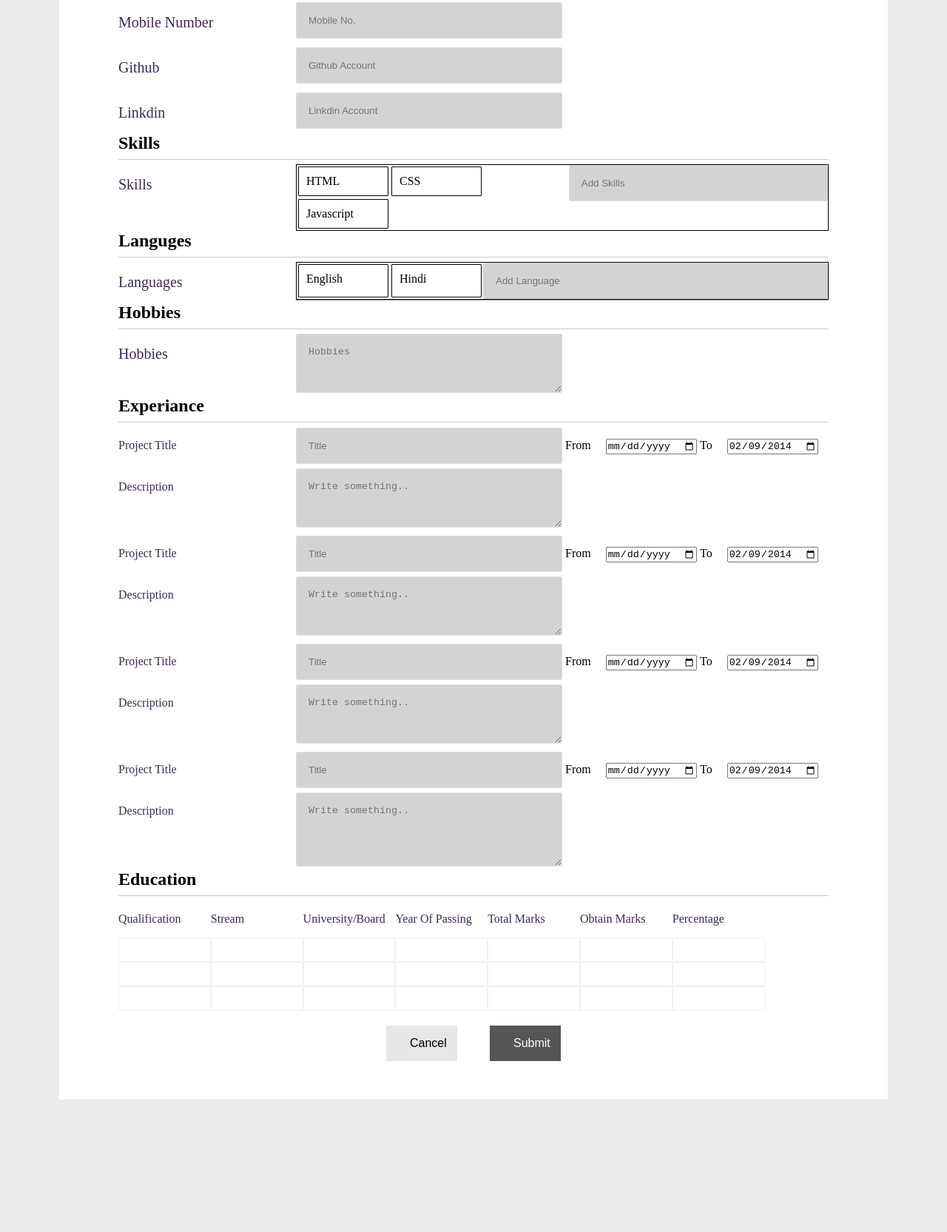
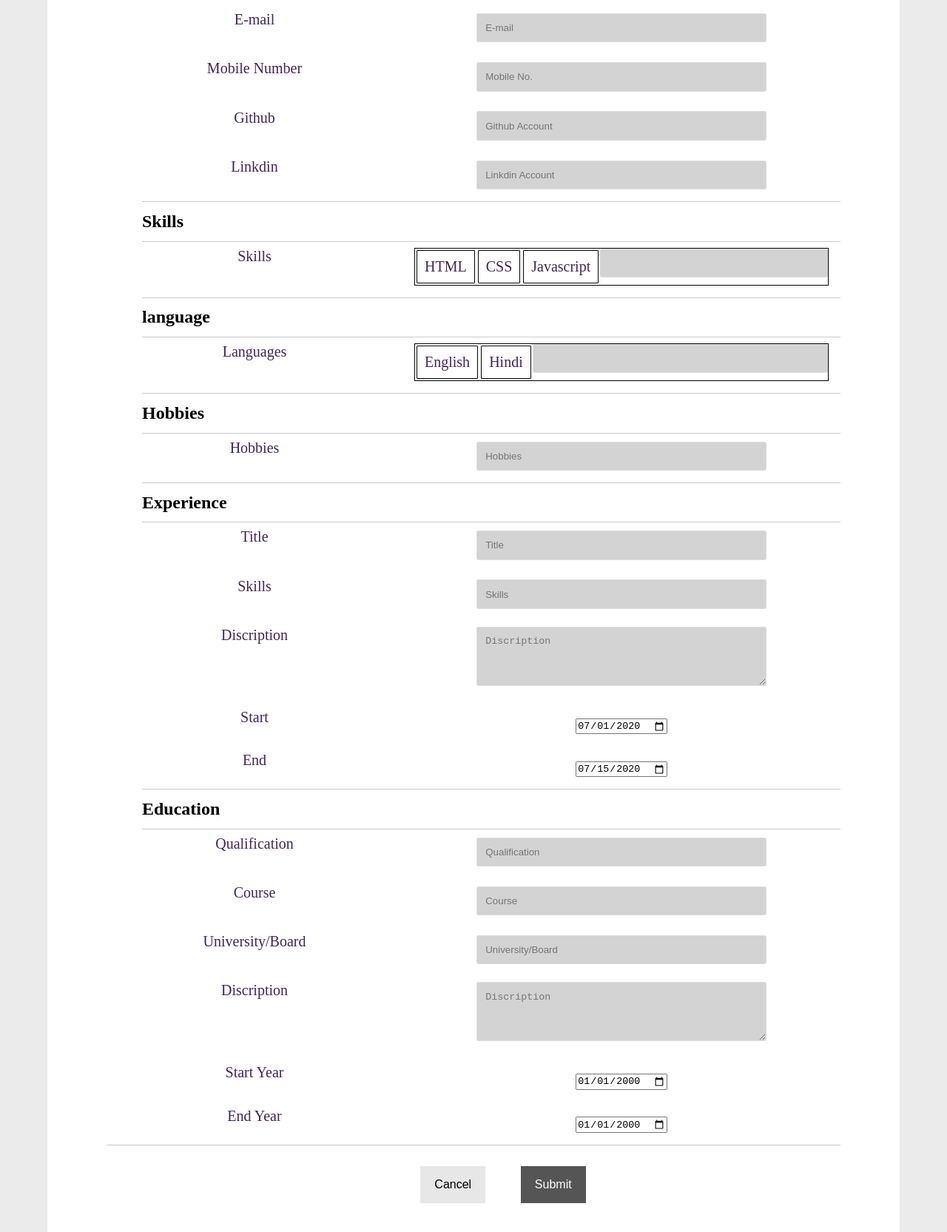
Before and after one commit to Pankajsharma1997/Resume-Template, a plain HTML site: page form.html in a window 1280 px wide. Shown: the part 522-2187 px from the top of the page at 74% size. Before the commit the page ends 2088 px from the top, so only its background shows below. Drawn offline with Linux system fonts and the light colour scheme.

Commit message:
grid structure

```diff
--- a/form.html
+++ b/form.html
@@ -14,281 +14,201 @@
         const formData = new FormData(event.target);
         let data = {}
         for (let [key, value] of formData.entries()) {
-            data = { ...data, [key]: value }
+            data = {
+                ...data,
+                [key]: value
+            }
         }
         console.log('data', data)
     }
 </script>
 
 <body>
-    <main class="container">
+    <main>
+        <form onsubmit="onSubmitHandler(event);">
+            <div class="grid-container">
+                <!-- Title -->
+                <h1 class="title"> Resume Form </h1>
+                <h2 class="headings"> Basic Details</h2>
+                <div class="grid-item" id="content">
+                    <!-- First Name -->
+                    <label for="fname">First Name </label></div>
+                <div class="grid-item"><input type="text" id="fname" name="firstname" placeholder="First Name">
+                </div>
+                <!--Last Name  -->
+                <div class="grid-item" id="content">
+                    <label for="fname">Last Name</label> </div>
+                <div class="grid-item"><input type="text" id="lname" name="Lastname" placeholder="Last Name">
+                </div>
+                <!--Profile -->
+                <div class="grid-item" id="content">
+                    <label for="profile">Profile</label></div>
+                <div class="grid-item"><input type="text" id="profile" name="profile" placeholder="Profile">
+                </div>
+                <!-- Address -->
+                <div class="grid-item" id="content">
+                    <label for="Address">Address</label> </div>
+                <div class="grid-item">
+                    <textarea id="Address" name="Address" placeholder="Address" style="height:80px"></textarea>
+                </div>
 
-        <h1> Resume Form </h1>
-
-        <form onsubmit="onSubmitHandler(event);">
-            <h2 class="headings"> Basic Details</h2>
-            <div class="row">
-                <div class="col-25" id="content">
-                    <label for="fname">First Name</label>
-                </div>
-                <div class="col-75">
-                    <input type="text" id="fname" name="firstname" placeholder="First Name">
-                </div>
-            </div>
-            <div class="row">
-                <div class="col-25" id="content">
-                    <label for="lname">Last Name</label>
-                </div>
-                <div class="col-75">
-                    <input type="text" id="lname" name="lastname" placeholder=" last Name">
-                </div>
-            </div>
-            <div class="row">
-                <div class="col-25" id="content">
-                    <label for="profile">Profile</label>
-                </div>
-                <div class="col-75">
-                    <input type="text" id="profile" name="profile" placeholder="Profile">
-
-                </div>
-            </div>
-            <div class="row">
-                <div class="col-25" id="content">
-                    <label for="Address">Address</label>
-                </div>
-                <div class="col-75">
-                    <textarea id="Address" name="Address" placeholder="Address"
-                        style="height:80px"></textarea>
-                </div>
-            </div>
-            <div class="row">
-                <div class="col-25" id="content">
-                    <label for="Email">E-mail</label>
-                </div>
-                <div class="col-75">
+                <!-- Email -->
+                <div class="grid-item" id="content">
+                    <label for="Email">E-mail</label> </div>
+                <div class="grid-item">
                     <input type="text" id="Email" name="Email" placeholder="E-mail">
                 </div>
-            </div>
 
-            <div class="row">
-                <div class="col-25" id="content">
+                <!--Mobile Number  -->
+                <div class="grid-item" id="content">
                     <label for="mobile number">Mobile Number</label>
                 </div>
-                <div class="col-75">
+                <div class="grid-item">
                     <input type="Number" id="mobile number" name="mobile number" placeholder="Mobile No.">
                 </div>
-            </div>
 
-            <div class="row">
-                <div class="col-25" id="content">
+                <!--Github Account  -->
+                <div class="grid-item" id="content">
                     <label for="github">Github</label>
                 </div>
-                <div class="col-75">
+                <div class="grid-item">
                     <input type="text" id="github" name="github" placeholder="Github Account">
                 </div>
-            </div>
-
-            <div class="row">
-                <div class="col-25" id="content">
+                <!-- Linkdin Account -->
+                <div class="grid-item" id="content">
                     <label for="linkdin">Linkdin</label>
                 </div>
-                <div class="col-75">
+                <div class="grid-item">
                     <input type="text" id="Linkdin" name="Linkdin" placeholder="Linkdin Account">
                 </div>
-            </div>
 
-            <h2 class="headings"> Skills</h2>
-            <div class="row">
-                <div class="col-25" id="content">
-                    <label for="languages">Skills</label>
+                <!-- Skills -->
+
+                <h2 class="headings">Skills</h2>
+                <div class="grid-item" id="content">
+                    <label for="Skills">Skills</label>
                 </div>
-                <div class="col-75">
-                <div class="input-box">
-                        <ul>
-                          <li>HTML</li>
-                          <li>CSS</li>
-                          <li>Javascript</li>
-                        </ul>
-                        <input type="text" placeholder="Add Skills" />
-                    </div>
-                    </div>
-            </div>
-
-            <h2 class="headings"> Languges</h2>
-            <div class="row">
-                <div class="col-25" id="content">
-                    <label for="language">Languages</label>
-                </div>
-                <div class="col-75">
+                <div class="grid-item">
                     <div class="input-box">
                         <ul>
-                          <li>English</li>
-                          <li>Hindi</li>
+                            <li>HTML</li>
+                            <li>CSS</li>
+                            <li>Javascript</li>
+                            <input type="text" />
                         </ul>
-                        <input type="text" placeholder="Add Language" />
-                    </div>
-                    </div>
-                    <hr>
-                </div>
 
-                <h2 class="headings"> Hobbies</h2>
-                <div class="row">
-                    <div class="col-25" id="content">
-                        <label for="Hobbies">Hobbies</label>
-                    </div>
-                    <div class="col-75">
-                        <textarea id="Hobbies" name="Hobbies" placeholder="Hobbies"
-                            style="height:80px"></textarea>
                     </div>
                 </div>
 
 
-
-                <h2 class="headings"> Experiance</h2>
-                <div class="rows">
-                    <div class="col-25">
-                        <label for="Title">Project Title</label>
-                    </div>
-                    <div class="col-75">
-                        <input type="text" id="Title" name="Title" placeholder="Title">
-                        <label for="From">From</label>
-                        <input type="date" id="myDate" value="2020/07/01">
-                        <label for="To">To</label>
-                        <input type="date" id="myDate" value="2014-02-09">
+                <!-- Languages -->
+                <h2 class="headings">language</h2>
+                <div class="grid-item" id="content">
+                    <label for="Languages">Languages</label>
+                </div>
+                <div class="grid-item">
+                    <div class="input-box">
+                        <ul>
+                            <li>English</li>
+                            <li>Hindi</li>
+                       <input type="text"/>
+                    </ul>
                     </div>
                 </div>
 
-                <div class="row">
-                    <div class="col-25">
-                        <label for="Description">Description</label>
-                    </div>
-                    <div class="col-75">
-                        <textarea id="Description" name="Description" placeholder="Write something.."
-                            style="height:80px"></textarea>
-                    </div>
-                </div>
-
-                <div class="rows">
-                    <div class="col-25">
-                        <label for="Title">Project Title</label>
-                    </div>
-                    <div class="col-75">
-                        <input type="text" id="Title" name="Title" placeholder="Title">
-                        <label for="From">From</label>
-                        <input type="date" id="myDate" value="2020/07/01">
-                        <label for="To">To</label>
-                        <input type="date" id="myDate" value="2014-02-09">
-                    </div>
-                </div>
-
-                <div class="row">
-                    <div class="col-25">
-                        <label for="Description">Description</label>
-                    </div>
-                    <div class="col-75">
-                        <textarea id="Description" name="Description" placeholder="Write something.."
-                            style="height:80px"></textarea>
-                    </div>
-                </div>
-
-                <div class="rows">
-                    <div class="col-25">
-                        <label for="Title">Project Title </label>
-                    </div>
-                    <div class="col-75">
-                        <input type="text" id="Title" name="Title" placeholder="Title">
-                        <label for="From">From</label>
-                        <input type="date" id="myDate" value="2020/07/01">
-                        <label for="To">To</label>
-                        <input type="date" id="myDate" value="2014-02-09">
-                    </div>
-                </div>
-
-                <div class="row">
-                    <div class="col-25">
-                        <label for="Description">Description</label>
-                    </div>
-                    <div class="col-75">
-                        <textarea id="Description" name="Description" placeholder="Write something.."
-                            style="height:80px"></textarea>
-                    </div>
-                </div>
-
-                <div class="rows">
-                    <div class="col-25">
-                        <label for="Title">Project Title</label>
-                    </div>
-                    <div class="col-75">
-                        <input type="text" id="Title" name="Title" placeholder="Title">
-                        <label for="From">From</label>
-                        <input type="date" id="myDate" value="2020/07/01">
-                        <label for="To">To</label>
-                        <input type="date" id="myDate" value="2014-02-09">
-                    </div>
+                <!-- Hobbies -->
+                <h2 class="headings"> Hobbies</h2>
+                <div class="grid-item" id="content">
+                    <label for="Hobbies">Hobbies</label></div>
+                <div class="grid-item">
+                    <input type="text" id="Hobbies" name="Hobbies" placeholder="Hobbies">
                 </div>
 
 
-                <div class="row">
-                    <div class="col-25">
-                        <label for="Description">Description</label>
-                    </div>
-                    <div class="col-75">
-                        <textarea id="Description" name="Description" placeholder="Write something.."
-                            style="height:100px"></textarea>
-                    </div>
+                <!-- Experience -->
+                <h2 class="headings"> Experience</h2>
+                <!-- Title -->
+                <div class="grid-item" id="content">
+                    <label for="Title">Title </label> </div>
+                <div class="grid-item">
+                    <input type="text" id="Title" name="Title" placeholder="Title">
                 </div>
+                <!-- Skills -->
+                <div class="grid-item" id="content">
+                    <label for="Skills">Skills </label> </div>
+                <div class="grid-item">
+                    <input type="text" id="Skills" name="Skills" placeholder="Skills">
+                </div>
+                <!-- Discription -->
+                <div class="grid-item" id="content">
+                    <label for="Discription">Discription </label>
+                </div>
+                <div class="grid-item">
+                    <textarea name="Discription" placeholder="Discription" style="height:80px"></textarea>
+                </div>
+                <!-- Start & End Date  -->
+                <div class="grid-item" id="content">
+                    <label for="Start">Start </label>
+                </div>
+                <div class="grid-item">
+                    <input type="date" id="myDate" value="2020-07-01">
+                </div>
+                <div class="grid-item" id="content">
+                    <label for="End">End</label>
+                </div>
+                <div class="grid-item">
+                    <input type="date" id="myDate" value="2020-07-15">
+                </div>
+                <!--Education  -->
                 <h2 class="headings">Education</h2>
-                <div class="rows">
-                    <div class="col-50">
-                        <label for="qualification">Qualification</label><br>
-                        <input type="text1" placeholder=""><br>
-                        <input type="text1" placeholder=""><br>
-                        <input type="text1" placeholder=""><br>
-                    </div>
-                    <div class="col-50">
-                        <label for="qualification">Stream</label><br>
-                        <input type="text1" placeholder=""><br>
-                        <input type="text1" placeholder=""><br>
-                        <input type="text1" placeholder=""><br>
-                    </div>
-                    <div class="col-50">
-                        <label for="qualification">University/Board</label><br>
-                        <input type="text1" placeholder=""><br>
-                        <input type="text1" placeholder=""><br>
-                        <input type="text1" placeholder=""><br>
-                    </div>
-                    <div class="col-50">
-                        <label for="Year of Passing">Year Of Passing</label><br>
-                        <input type="Number1" id="year of passing" name="Year of passing" placeholder=""> <br>
-                        <input type="Number1" id="year of passing" name="Year of passing" placeholder=""> <br>
-                        <input type="Number1" id="year of passing" name="Year of passing" placeholder=""> <br>
-                    </div>
-                    <div class="col-50">
-                        <label for="Total Marks">Total Marks</label><br>
-                        <input type="Number1" id="Total marks" name="Total marks" placeholder=""> <br>
-                        <input type="Number1" id="Total marks" name="Total marks" placeholder=""> <br>
-                        <input type="Number1" id="Total marks" name="Total marks" placeholder=""> <br>
-                    </div>
-                    <div class="col-50">
-                        <label for="obtain marks">Obtain Marks</label><br>
-                        <input type="Number1" id="obtain marks" name="obtain marks" placeholder=""> <br>
-                        <input type="Number1" id="obtain marks" name="obtain marks" placeholder=""> <br>
-                        <input type="Number1" id="obtain marks" name="obtain marks" placeholder=""> <br>
-
-                    </div>
-                    <div class="col-50">
-                        <label for="percentage">Percentage</label><br>
-                        <input type="Number1" id="percentage" name="percentage" placeholder=""> <br>
-                        <input type="Number1" id="percentage" name="percentage" placeholder=""><br>
-                        <input type="Number1" id="percentage" name="percentage" placeholder=""><br>
-                    </div>
+                <!-- Qualification -->
+                <div class="grid-item" id="content">
+                    <label for="Qualification">Qualification</label> </div>
+                <div class="grid-item">
+                    <input type="text" id="Qualification" name="Qualification" placeholder="Qualification">
+                </div>
+                <!-- Course -->
+                <div class="grid-item" id="content">
+                    <label for="Course">Course</label> </div>
+                <div class="grid-item">
+                    <input type="text" id="Course" name="Course" placeholder="Course">
                 </div>
 
-                <div class="btn-container">
-                    <button class="button btn-submit" type="Cancel">Cancel</button>
-                    <button class="button1 btn-cancel">Submit</button>
+                <!--University -->
+                <div class="grid-item" id="content">
+                    <label for="University">University/Board</label> </div>
+                <div class="grid-item">
+                    <input type="text" id="University" name="University" placeholder="University/Board">
                 </div>
 
+                <!-- Discription -->
+                <div class="grid-item" id="content">
+                    <label for="Discription">Discription </label>
+                </div>
+                <div class="grid-item">
+                    <textarea name="Discription" placeholder="Discription" style="height:80px"></textarea>
+                </div>
+                <!-- Start & End Date  -->
+                <div class="grid-item" id="content">
+                    <label for="Start">Start Year </label>
+                </div>
+                <div class="grid-item">
+                    <input type="date" id="myDate" value="2000-01-01">
+                </div>
+                <div class="grid-item" id="content">
+                    <label for="End">End Year</label>
+                </div>
+                <div class="grid-item">
+                    <input type="date" id="myDate" value="2000-01-01">
+                </div>
+
+                <!--Submit & Cancel Button   -->
+                <div class="grid-item" id="btn-container">
+                    <button class="cancel-button" type="Cancel">Cancel</button>
+                    <button class="submit-button">Submit</button>
+                </div>
+
+            </div>
         </form>
     </main>
 </body>
--- a/style2.css
+++ b/style2.css
@@ -9,30 +9,58 @@
 }
 
 
-.container {
-  margin: 5rem;
-  padding: 2rem 5rem;
-  background-color: var(--main-bg-color);
+
+
+/* Text formating classes */
+.headings {
+  border-bottom: 1px solid #8080806b;
+  border-top: 1px solid #8080806b;
+  border-width: 100%;
+  padding: 0.8rem 0 0.8rem 0;
+  margin-left: 3rem;
+  grid-column: span 2;
+
 }
 
-  .headings {
-    border-bottom: 1px solid #8080806b;
-    padding-bottom: 0.5rem;
+.title {
+  text-align: center;
+  color: var(--text-color);
+  margin: 1rem;
+  grid-column: span 2;
+
 }
 
-  .btn-container{
-    margin: auto;
+#content {
+  color: var(--text3-color);
+  font-size: 20px;
+}
+
+.grid-container {
+  display: grid;
+  grid-template-columns: 20rem auto;
+  background-color: var(--main-bg-color);
+  margin: 4rem;
+  padding: 2rem 5rem;
+
+}
+
+.grid-item {
+  background-color: rgba(255, 255, 255, 0.8);
+  padding: 0.5rem 1rem 1rem 6rem;
+  font-size: 30px;
   text-align: center;
+
 }
+
 
 /* Style inputs, select elements and textareas */
 input[type=text],
 textarea,
 input[type=number] {
-  width: 50%;
-  padding: 1rem;
-  outline:none;
-  border: 1px ridge  rgba(228, 222, 222, 0.767);
+  width: 70%;
+  padding: 0.7rem;
+  outline: none;
+  border: 1px ridge rgba(228, 222, 222, 0.767);
   border-radius: 3px;
   box-sizing: border-box;
   resize: vertical;
@@ -40,88 +68,35 @@ input[type=number] {
   background-color: lightgray;
 }
 
-input[type=text1],
-input[type=number1] {
-  width: 100%;
-  padding: 0.5rem;
-  border: 1px ridge rgba(228, 222, 222, 0.473);
-  border-radius: 2px;
-  box-sizing: border-box;
-  resize: vertical;
-  color: var(--text-color);
+
+/* style the button  alignment*/
+#btn-container {
+ text-align: center;
+  grid-column: span 2;
+  border-top: 1px solid #8080806b;
 }
 
-/* Style the label to display next to the inputs */
-label {
-  padding: 1rem 1rem 1rem 0;
-  display: inline-block;
-}
-
-
-/* Floating column for labels: 25% width */
-.col-25 {
-  float: left;
-  width: 25%;
-  margin-top: 6px;
-  color: var(--text3-color);
-}
-
-/* Floating column for labels: 25% width */
-.col-50 {
-  float: left;
-  width: 13%;
-  margin-top: 6px;
-  color: var(--text3-color);
-}
-
-
-
-/* Floating column for inputs: 75% width */
-.col-75 {
-  float: left;
-  width: 75%;
-  margin-top: 6px;
-}
-
-/* Clear floats after the columns */
-.row:after {
-  content: "";
-  display: table;
-  clear: both;
-}
-
-h1 {
-  text-align: center;
-  color: var(--text-color);
-}
-
-
-
-#content {
-  color: var(--text3-color);
-  font-size: 20px;
-}
-
-
-
-.button {
+/* style  the Cancel Button */
+.cancel-button {
   width: 10%;
   background-color: #e7e7e7;
   border: none;
   color: black;
-  padding: 15px 32px;
+  padding: 1rem 1rem 1rem 1rem;
   text-align: center;
   text-decoration: none;
   display: inline-block;
   font-size: 16px;
-  margin: 20px 40px 20px 0 ;
+  margin: 20px 40px 20px 0;
 }
-.button1 {
+
+/* style  the Submit Button */
+.submit-button {
   width: 10%;
   background-color: #555555;
   border: none;
   color: white;
-  padding: 15px 32px;
+  padding: 1rem 1rem 1rem 1rem;
   text-align: center;
   text-decoration: none;
   display: inline-block;
@@ -130,42 +105,51 @@ h1 {
 
 }
 
-.button:hover {
-  background-color:lightslategray;
+/* style  the Cancel button Hover */
+.cancel-button:hover {
+  background-color: lightslategray;
   color: red;
 }
-.button1:hover {
-  background-color:lightskyblue;
+
+/* style  the Submit button Hover */
+.submit-button:hover {
+  background-color: lightskyblue;
   color: blue;
 }
-*{
+
+* {
   margin: 0px;
   padding: 0px;
 }
 
-.input-box{
-  display: flex;
-  flex-direction: row;
-  justify-content: flex-start;
+
+
+.input-box {
+  display:inline block;
+  /* flex-direction: row; */
+  /* justify-content: flex-start; */
   border: 1px solid black;
 }
 
-.input-box ul{
-  display: flex;
+.input-box ul {
+  display:flex;
    flex-direction: row;
   justify-content: flex-start;
   list-style-type: none;
-  flex-wrap: wrap;
+  /* flex-wrap: wrap; */
 }
 
-.input-box li{
+.input-box li {
   border: 1px solid black;
   border-radius: 1px;
   padding: 10px;
   margin: 2px;
-  width:100px;
+  /* width: 100px; */
+  color: var(--text3-color);
+  font-size: 20px;
 }
-.input-box input{
+
+.input-box input {
   flex: 1 1 auto;
   align-self: flex-start;
 }
```
Lines whose indentation alone changed are shown as unchanged.
